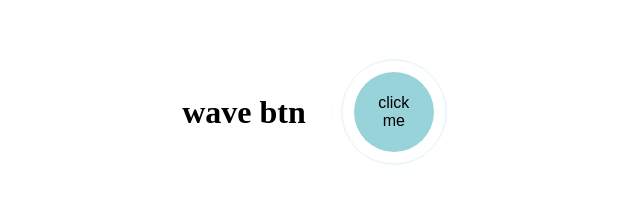
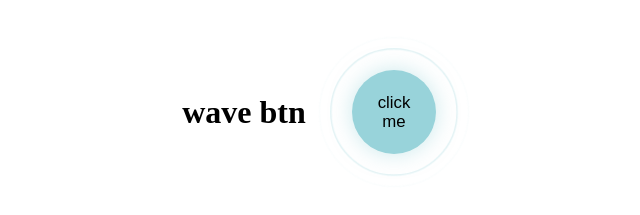
Before and after one commit to hashio251/00_front-recipe-collection, a plain HTML site: page wave/index.html in a window 1280 px wide. In both pictures the pointer is over the button "click me". Shown: the part 193-408 px from the top of the page, 332-972 px from the left. Drawn offline with Linux system fonts and the light colour scheme.

Commit message:
feat: add hover animation wave

```diff
--- a/wave/style.css
+++ b/wave/style.css
@@ -22,6 +22,12 @@ body {
   border-radius: 50%;
   background-color: var(--bl);
   cursor: pointer;
+  transition: transform .3s, box-shadow .3s;
+}
+
+.wave-box .wave-btn:hover {
+  transform: scale(1.05);
+  box-shadow: 0 0 20px rgba(152, 211, 218, .5);
 }
 
 .wave-box .wave-btn::after,
@@ -51,3 +57,8 @@ body {
     opacity: 0;
   }
 }
+
+.wave-box .wave-btn:hover::before,
+.wave-box .wave-btn:hover::after {
+  transform: scale(1.15);
+}
```
